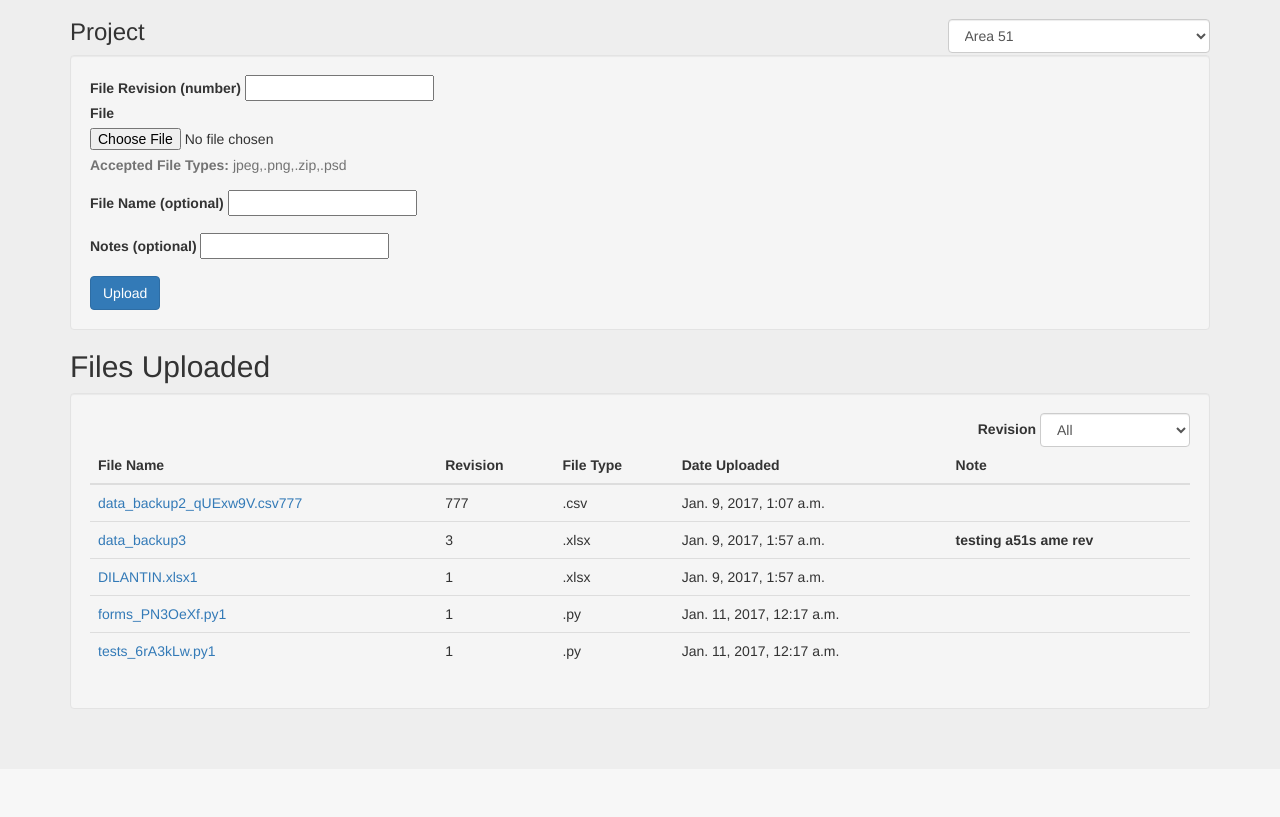
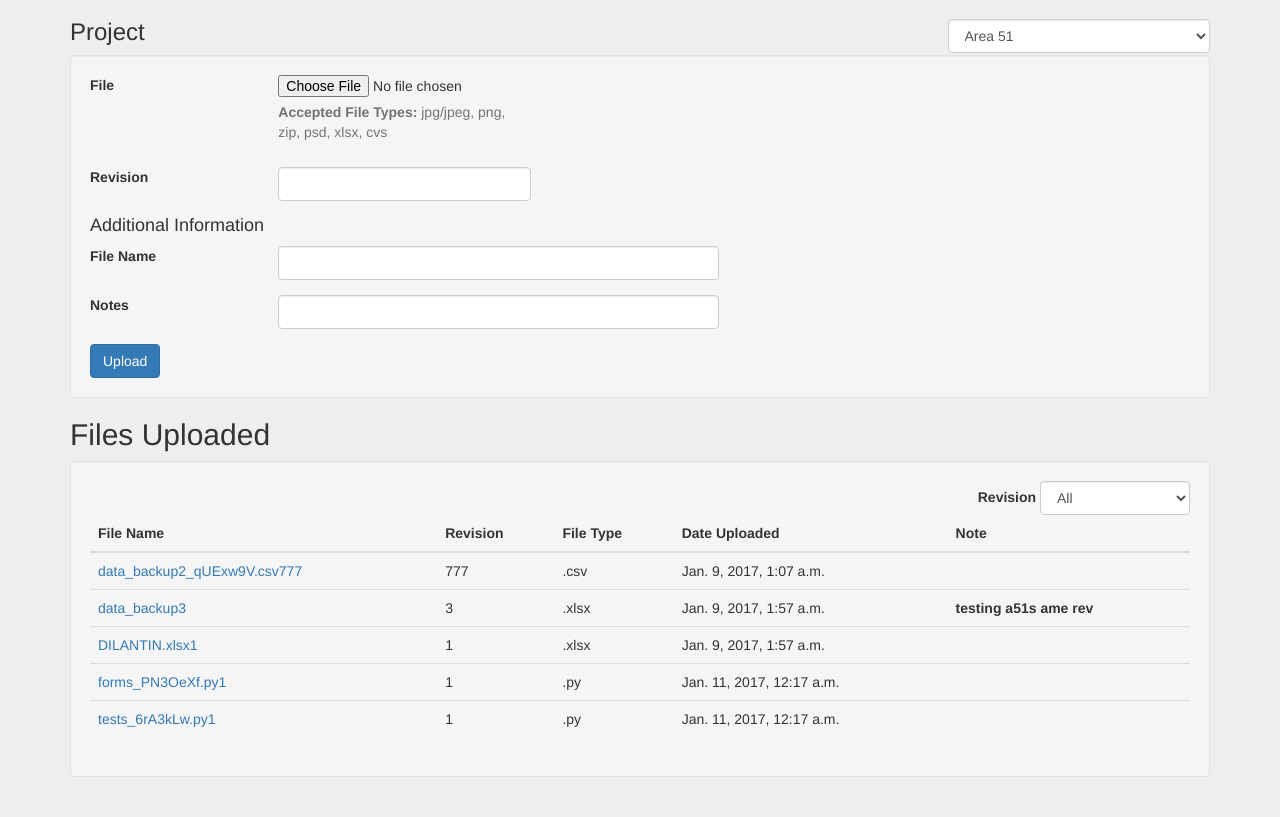
Before and after one commit to justinrsmith/file_cabinet, a Django app: page /uploader/1 in a window 1280 px wide. Shown: the part 51-868 px from the top of the page. Before the commit the page ends 760 px from the top, so only its background shows below. Run offline with Django 3.2, Linux system fonts and the light colour scheme; a user stored in the database is signed in; data comes from the database, SQL or seed files in the repository; both versions use the stored data as it was after the commit; some libraries are stand-ins or nearby versions.

Commit message:
form validation

```diff
--- a/uploader/forms.py
+++ b/uploader/forms.py
@@ -1,7 +1,42 @@
-from django.forms import ModelForm
+from django import forms
 from uploader.models import UploadedFile
 
-class UploadedFileForm(ModelForm):
+ALLOWED_EXTENSIONS = [
+    'jpg',
+    'jpeg',
+    'png',
+    'zip',
+    'psd',
+    'xlsx',
+    'csv',
+]
+
+class UploadedFileForm(forms.ModelForm):
+    def __init__(self, *args, **kwargs):
+        super(UploadedFileForm, self).__init__(*args, **kwargs)
+        self.fields['revision'].widget.attrs.update({'class' : 'form-control'})
+        self.fields['name'].widget.attrs.update({'class' : 'form-control'})
+        self.fields['note'].widget.attrs.update({'class' : 'form-control'})
+
+    def clean(self):
+        if not self.cleaned_data.get('revision', None):
+            raise forms.ValidationError('Please fill out all of the required fields below.')
+        elif not self.cleaned_data.get('file', None):
+            raise forms.ValidationError('Please fill out all of the required fields below.')
+
+    def clean_revision(self):
+        revision = self.cleaned_data.get('revision')
+        if revision < 1:
+            raise forms.ValidationError('Revision must be a number greater than zero.')
+        return revision
+
+    def clean_file(self):
+        file = self.cleaned_data.get('file')
+        name, ext = file.name.split('.')
+        if ext not in ALLOWED_EXTENSIONS:
+            raise forms.ValidationError('%s is not an allowed file type.' % ext)
+        return file
+
     class Meta:
         model = UploadedFile
         fields = ['revision', 'name', 'file', 'note']
--- a/uploader/templates/uploader.html
+++ b/uploader/templates/uploader.html
@@ -64,11 +64,7 @@
 <!-- /END Scott Added Navigation -->
 
         <div class="container">
-            {% if messages %}
-                {% for message in messages %}
-                    <div class="alert alert-{{ message.tags }}" role="alert">{{ message }}</div>
-                {% endfor %}
-            {% endif %}
+
 
             <div class="row">
                 <div class="col-md-6">
@@ -98,24 +94,58 @@
                 </div>
             {% else %}
                 <div class="well">
-                    <form method="post" enctype="multipart/form-data">
+                    {% if messages %}
+                        {% for message in messages %}
+                            <div class="alert alert-{{ message.tags }}" role="alert">{{ message }}</div>
+                        {% endfor %}
+                    {% endif %}
+                    {% if form.non_field_errors %}
+                        {% for err in form.non_field_errors %}
+                            <div class="alert alert-danger" role="alert">{{ err }}</div>
+                        {% endfor %}
+                    {% endif %}
+                    <form method="post" enctype="multipart/form-data" novalidate>
                         {% csrf_token %}
-                        <div>
-                            <label for="">File Revision (number)</label>
-                            {{ form.revision }}
+
+                        <div class="form-group {% if form.file.errors %}has-error{% endif %}">
+                            <div class="row">
+                                <label class="col-sm-2 control-label" for="">{{ form.file.label }}</label>
+                                <div class="col-sm-3">
+                                    {{ form.file }}
+                                    <p class="help-block"><strong>Accepted File Types:</strong> jpg/jpeg, png, zip, psd, xlsx, cvs</p>
+                                </div>
+                                {% if form.file.errors %}
+                                    <span class="help-block">{{ form.file.errors.as_text }}</span>
+                                {% endif %}
+                            </div>
+                        </div>
+                        <div class="form-group {% if form.revision.errors %}has-error{% endif %}">
+                            <div class="row">
+                                <label class="col-sm-2 control-label" for="">Revision</label>
+                                <div class="col-sm-3 pull-left">
+                                    {{form.revision}}
+                                </div>
+                                {% if form.revision.errors %}
+                                    <span class="help-block">{{ form.revision.errors.as_text }}</span>
+                                {% endif %}
+                            </div>
+                        </div>
+                        <h4>Additional Information</h4>
+                        <div class="form-group">
+                            <div class="row">
+                                <label class="col-sm-2 control-label" for="">File Name</label>
+                                <div class="col-sm-5">
+                                    {{ form.name }}
+                                </div>
+                            </div>
                         </div>
                         <div class="form-group">
-                            <label for="InputFile">{{ form.file.label }}</label>
-                            {{ form.file }}
-                            <p class="help-block"><strong>Accepted File Types:</strong> jpeg,.png,.zip,.psd</p>
-                        </div>
-                        <div class="form-group">
-                            <label for="">File Name (optional)</label>
-                            {{ form.name }}
-                        </div>
-                        <div class="form-group">
-                            <label for="">Notes (optional)</label>
-                            {{ form.note }}<!--256 characters max-->
+                            <div class="row">
+                                <label class="col-sm-2 control-label" for="">Notes</label>
+                                <div class="col-sm-5">
+                                    {{ form.note }}
+                                </div>
+                            </div>
                         </div>
                         <input type="submit" class="btn btn-primary" value="Upload" />
                     </form>
--- a/uploader/views.py
+++ b/uploader/views.py
@@ -22,6 +22,7 @@ def logout_view(request):
 
 @login_required
 def uploader(request, project=None, revision=None):
+    form = UploadedFileForm()
     if request.method == 'POST':
         #TODO: request.FILES?
         form = UploadedFileForm(request.POST, request.FILES)
@@ -41,7 +42,6 @@ def uploader(request, project=None, revision=None):
     user_groups = request.user.groups.all()
     projects = Project.objects.filter(group__in=user_groups)
     if project:
-        form = UploadedFileForm()
         project = Project.objects.get(pk=project)
         project_files = UploadedFile.objects.filter(
             user=request.user,
```
Also changed, not shown: db.sqlite3.
